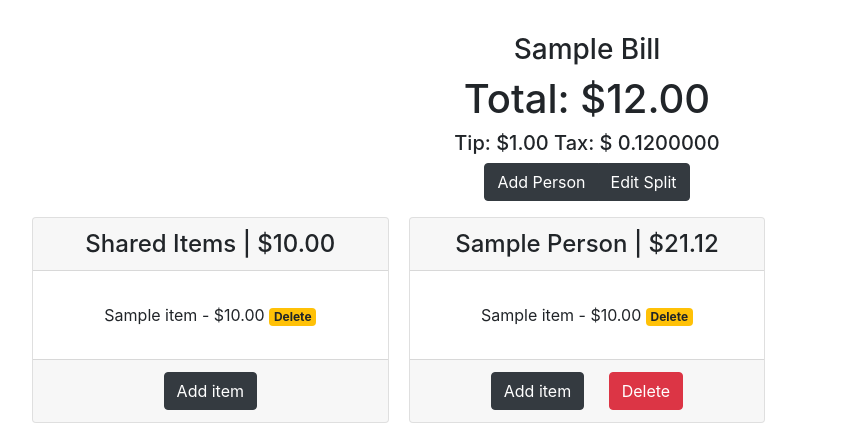
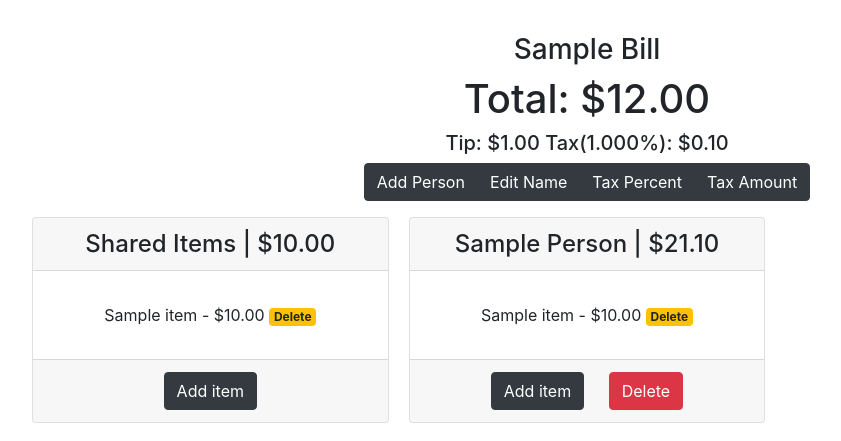
Before and after one commit to jlamonade/splitteroni, a Django app: page /split/00000000-0000-0000-0000-000000000001/ in a window 1280 px wide. Shown: the part 56-497 px from the top of the page, without its empty margins (53-894 px from the left). Run offline with Django 3.2, Linux system fonts and the light colour scheme; tables that the repository leaves empty hold one stand-in row (values such as "Sample post"); parts of the project's set-up code (start-up, migrations or seed data) failed here and were passed over; some libraries are stand-ins or nearby versions.

Commit message:
Update: added ability to calculate tax with a percentage.

```diff
--- a/TODO.txt
+++ b/TODO.txt
@@ -10,7 +10,9 @@ High Priority
         # How to have percentage and amount input on same form line?
         # Maybe only have one method of input
         # Tax percentage localization? Will users enter their current location? Google Maps API to pull in GPS data?
-
+    // Added ability to change from percentage calculation and manually entering amount.
+        // Might want to think about the UX of this method
+    # Write tests for new feature
 
 Lower priority
 
--- /dev/null
+++ b/splitter/mixins.py
@@ -0,0 +1,6 @@
+class BillUpdateViewMixin(object):
+
+    def form_valid(self, form):
+        bill = get_object_or_404(Bill, id=self.kwargs['pk'])
+        form.instance.bill = bill
+        return super().form_valid(form)
--- a/splitter/models.py
+++ b/splitter/models.py
@@ -19,7 +19,7 @@ class Bill(models.Model):
     date_created = models.DateTimeField(auto_now_add=True)
     tip = models.DecimalField(max_digits=15, decimal_places=2, blank=True, null=True)
     tax = models.DecimalField(max_digits=15, decimal_places=2, blank=True, null=True)
-    tax_percent = models.DecimalField(max_digits=10, decimal_places=5, blank=True, null= True)
+    tax_percent = models.DecimalField(max_digits=10, decimal_places=5, blank=True, null=True)
 
     class Meta:
         indexes = [
@@ -33,17 +33,23 @@ class Bill(models.Model):
             return self.title.title()
 
     def get_tax_amount(self):
-        total = self.get_order_total()
+        total = self.get_order_subtotal()
         if self.tax_percent:
             tax_amount = total * (self.tax_percent / 100)
             bill = Bill.objects.get(id=self.id)
             bill.tax = tax_amount
             bill.save()
-            return tax_amount
+            return Decimal(tax_amount).quantize(Decimal('.01'))
+        elif self.tax:
+            return Decimal(self.tax).quantize(Decimal('.01'))
 
-    def get_order_total(self):
+    def get_order_grand_total(self):
         # Returns the sum of all items including tax and tip
-        total = _check_tip_tax_then_add(self)
+        total = _check_tip_tax_then_add(self) + self.get_order_subtotal()
+        return Decimal(total)
+
+    def get_order_subtotal(self):
+        total = 0
         items = Item.objects.filter(bill=self)
         for item in items:
             total += Decimal(item.price)
--- a/splitter/urls.py
+++ b/splitter/urls.py
@@ -10,6 +10,8 @@ from .views import (
     ItemDeleteView,
     SharedItemCreateView,
     BillUpdateView,
+    BillUpdateTaxPercentView,
+    BillUpdateTaxAmountView,
     BillDeleteView,
 )
 
@@ -20,6 +22,12 @@ urlpatterns = [
     path('<uuid:pk>/', BillDetailView.as_view(), name='bill-detail'),
     path('archive/', BillListView.as_view(), name='bill-list'),
     path('<uuid:pk>/update/', BillUpdateView.as_view(), name='bill-update'),
+    path('<uuid:pk>/update-tax-percent/',
+         BillUpdateTaxPercentView.as_view(),
+         name='bill-update-tax-percent'),
+    path('<uuid:pk>/update-tax-amount/',
+         BillUpdateTaxAmountView.as_view(),
+         name='bill-update-tax-amount'),
     path('<uuid:pk>/delete/', BillDeleteView.as_view(), name='bill-delete'),
 
     # Person links
--- a/splitter/views.py
+++ b/splitter/views.py
@@ -2,9 +2,11 @@ from django.views.generic import CreateView, DetailView, DeleteView, ListView, U
 from django.shortcuts import get_object_or_404
 from django.urls import reverse_lazy
 from django.contrib.auth.mixins import LoginRequiredMixin
+from decimal import Decimal
 
 from .models import Bill, Person, Item
-from .forms import BillCreateForm, BillUpdateForm
+from .forms import BillCreateForm, BillUpdateForm, BillUpdateTaxPercentForm, BillUpdateTaxAmountForm
+from .mixins import BillUpdateViewMixin
 
 
 # Create your views here.
@@ -30,6 +32,8 @@ class BillDetailView(DetailView):
         context['people'] = Person.objects.filter(
             bill=self.object.id)
         context['shared_items'] = Item.objects.filter(bill=self.object.id, shared=True)
+        if self.object.tax_percent:
+            context['tax_percentage'] = Decimal(self.object.tax_percent).quantize(Decimal('0.001'))
         return context
 
 
@@ -112,3 +116,27 @@ class BillUpdateView(UpdateView):
         bill = get_object_or_404(Bill, id=self.kwargs['pk'])
         form.instance.bill = bill
         return super().form_valid(form)
+
+
+class BillUpdateTaxPercentView(UpdateView):
+    model = Bill
+    form_class = BillUpdateTaxPercentForm
+    template_name = 'splitter/bill_update_tax_percent.html'
+
+    def form_valid(self, form):
+        bill = get_object_or_404(Bill, id=self.kwargs['pk'])
+        form.instance.bill = bill
+        form.instance.tax = None
+        return super().form_valid(form)
+
+
+class BillUpdateTaxAmountView(UpdateView):
+    model = Bill
+    form_class = BillUpdateTaxAmountForm
+    template_name = 'splitter/bill_update_tax_amount.html'
+
+    def form_valid(self, form):
+        bill = get_object_or_404(Bill, id=self.kwargs['pk'])
+        form.instance.bill = bill
+        form.instance.tax_percent = None
+        return super().form_valid(form)
--- a/templates/splitter/bill_detail.html
+++ b/templates/splitter/bill_detail.html
@@ -5,21 +5,19 @@
 {% block content %}
     <div class="text-center m-2 p-2">
         <h3>{{ bill }}</h3>
-        <h1>Total: ${{ bill.get_order_total }}</h1>
+        <h1>Total: ${{ bill.get_order_grand_total }}</h1>
         <h5>
             Tip: ${% if bill.tip %}{{ bill.tip }}{% else %}0.00{% endif %}
-            Tax: $
-            {% if bill.tax_percent %}
-                {{ bill.get_tax_amount }}
-            {% elif bill.tax %}
-                {{ bill.tax }}
+            Tax{% if bill.tax_percent %}({{ tax_percentage }}%){% endif %}: ${% if bill.get_tax_amount %}{{ bill.get_tax_amount }}
             {% else %}
                 0.00
             {% endif %}
         </h5>
         <div class="btn-group" role="group">
             <a href="{% url 'person-create' bill.pk %}" class="btn btn-dark">Add Person</a>
-            <a href="{% url 'bill-update' bill.pk %}" class="btn btn-dark">Edit Split</a>
+            <a href="{% url 'bill-update' bill.pk %}" class="btn btn-dark">Edit Name</a>
+            <a href="{% url 'bill-update-tax-percent' bill.pk %}" class="btn btn-dark">Tax Percent</a>
+            <a href="{% url 'bill-update-tax-amount' bill.pk %}" class="btn btn-dark">Tax Amount</a>
         </div>
     </div>
 
--- a/templates/splitter/bill_update.html
+++ b/templates/splitter/bill_update.html
@@ -4,7 +4,7 @@
 {% block title %}Update Split{% endblock title %}
 
 {% block content %}
-    <h1>Update Split</h1>
+    <h1>{% block header %}Update Split{% endblock header %}</h1>
     <h6 class="font-weight-light font-italic">* Required Fields</h6>
     <form method="post">
         {% csrf_token %}
--- /dev/null
+++ b/templates/splitter/bill_update_tax_amount.html
@@ -0,0 +1,5 @@
+{% extends 'splitter/bill_update.html' %}
+
+{% block title %}Update Tax Amount{% endblock title %}
+
+{% block header %}Update Tax Amount{% endblock header %}
--- /dev/null
+++ b/templates/splitter/bill_update_tax_percent.html
@@ -0,0 +1,5 @@
+{% extends 'splitter/bill_update.html' %}
+
+{% block title %}Update Tax Percent{% endblock title %}
+
+{% block header %}Update Tax Percent{% endblock header %}
```
Also changed, not shown: splitter/forms.py (+19 -12 lines).
